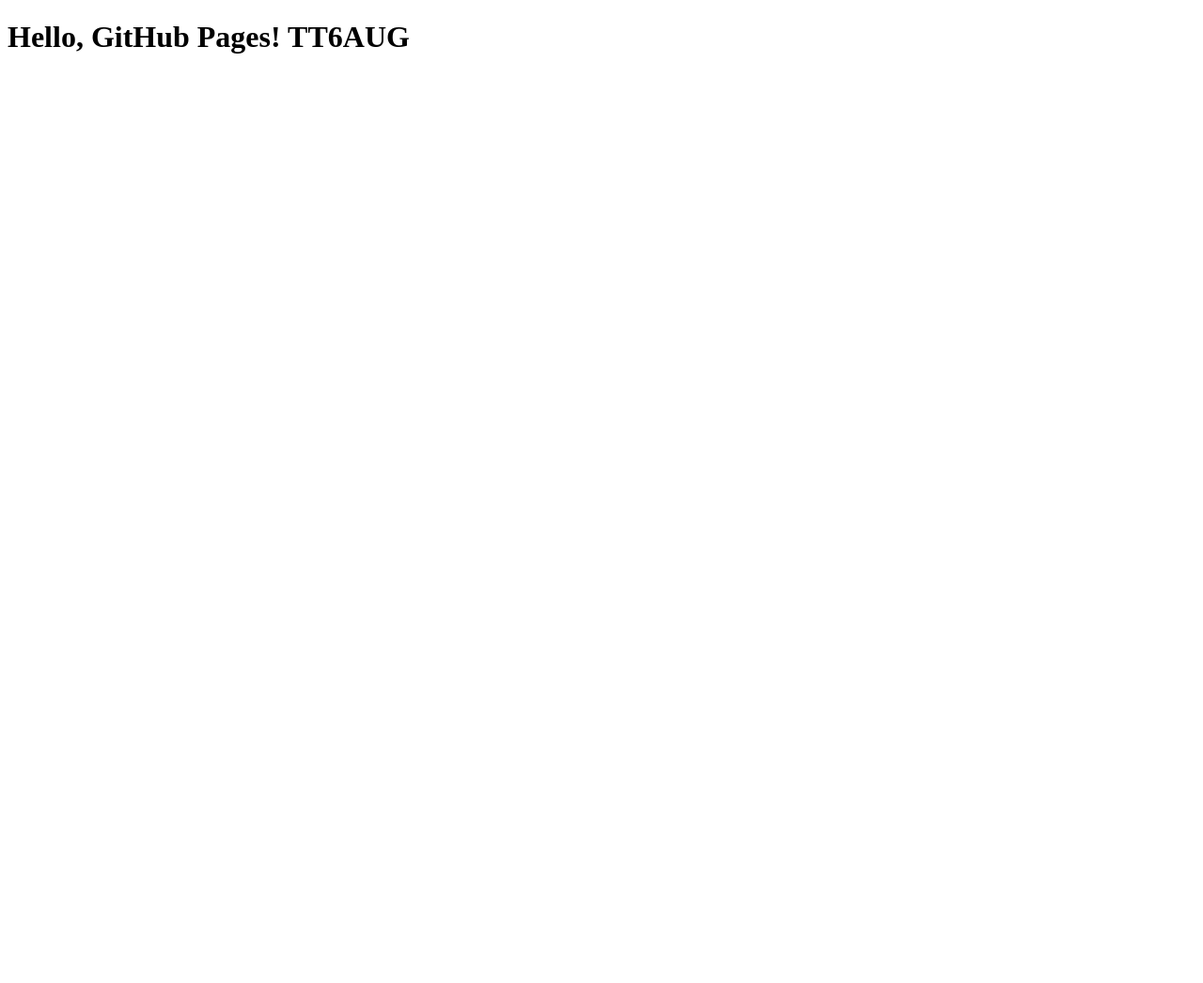
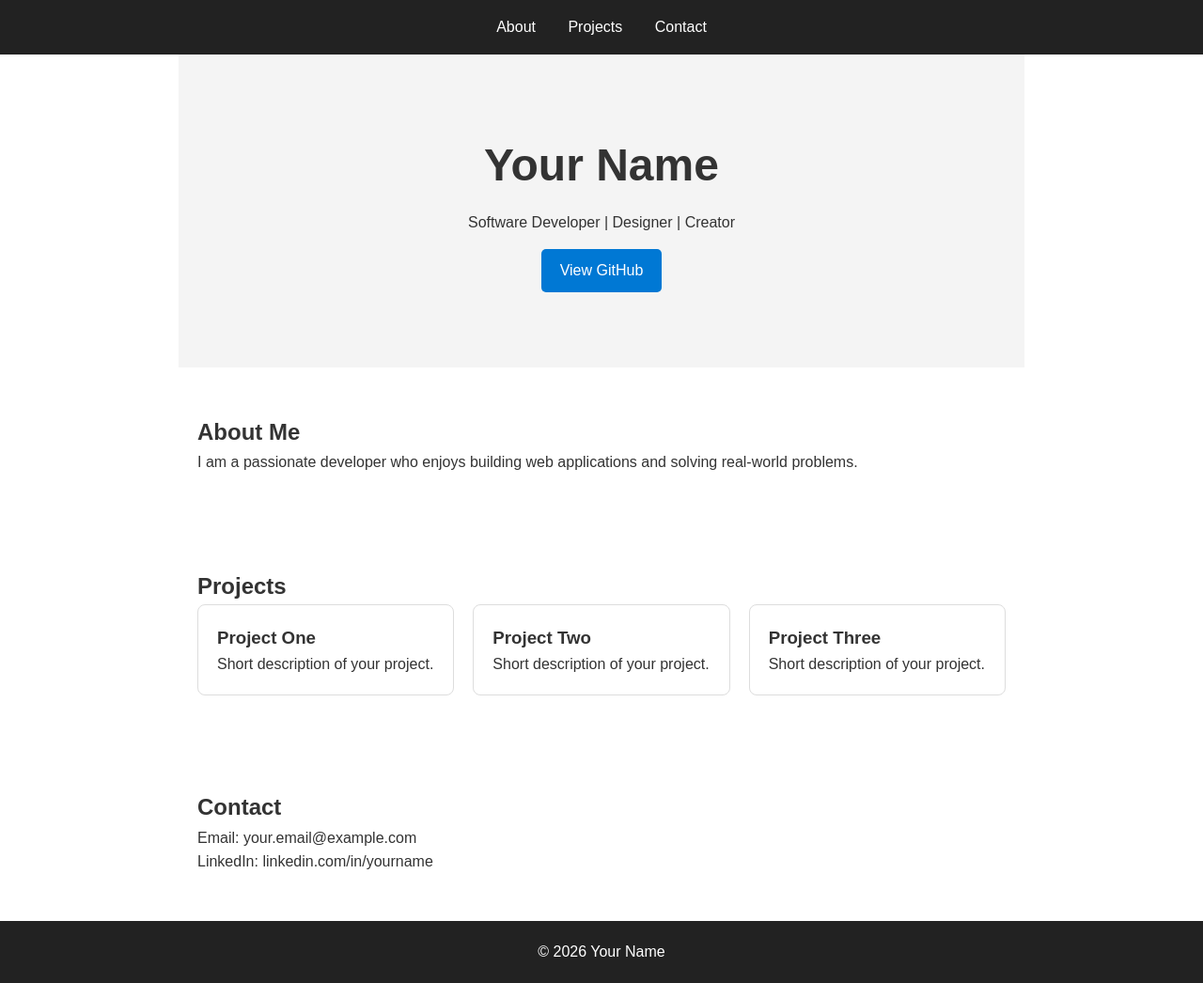
Before and after one commit to TT6AUG/TT6AUG.github.io, a plain HTML site: page index.html in a window 1280 px wide. Shown: the whole page at 94% size. Before the commit the page ends 800 px from the top, so only its background shows below. Drawn offline with Linux system fonts and the light colour scheme.

Commit message:
Revamp index.html with enhanced layout and content
Added meta tags for character set and viewport. Enhanced styling for layout and design. Updated title and added sections for About, Projects, and Contact.

```diff
--- a/index.html
+++ b/index.html
@@ -1,9 +1,136 @@
 <!DOCTYPE html>
-<html>
+<html lang="en">
 <head>
-    <title>My Website TT6AUG</title>
+    <meta charset="UTF-8">
+    <meta name="viewport" content="width=device-width, initial-scale=1.0">
+    <title>My Website TT6AUG Your Name | Portfolio</title>
+    <style>
+        * {
+            margin: 0;
+            padding: 0;
+            box-sizing: border-box;
+        }
+
+        body {
+            font-family: Arial, sans-serif;
+            line-height: 1.6;
+            color: #333;
+        }
+
+        nav {
+            background: #222;
+            color: white;
+            padding: 1rem;
+            text-align: center;
+        }
+
+        nav a {
+            color: white;
+            text-decoration: none;
+            margin: 0 15px;
+        }
+
+        .hero {
+            text-align: center;
+            padding: 80px 20px;
+            background: #f4f4f4;
+        }
+
+        .hero h1 {
+            font-size: 3rem;
+            margin-bottom: 10px;
+        }
+
+        section {
+            max-width: 900px;
+            margin: auto;
+            padding: 50px 20px;
+        }
+
+        .projects {
+            display: grid;
+            grid-template-columns: repeat(auto-fit, minmax(250px, 1fr));
+            gap: 20px;
+        }
+
+        .card {
+            border: 1px solid #ddd;
+            padding: 20px;
+            border-radius: 8px;
+        }
+
+        footer {
+            text-align: center;
+            padding: 20px;
+            background: #222;
+            color: white;
+        }
+
+        .btn {
+            display: inline-block;
+            background: #0078d4;
+            color: white;
+            padding: 10px 20px;
+            border-radius: 5px;
+            text-decoration: none;
+            margin-top: 15px;
+        }
+    </style>
 </head>
 <body>
-    <h1>Hello, GitHub Pages! TT6AUG</h1>
+
+<nav>
+    <a href="#about">About</a>
+    <a href="#projects">Projects</a>
+    <a href="#contact">Contact</a>
+</nav>
+
+<section class="hero">
+    <h1>Your Name</h1>
+    <p>Software Developer | Designer | Creator</p>
+    <a href="https://github.com/yourusername" class="btn">
+        View GitHub
+    </a>
+</section>
+
+<section id="about">
+    <h2>About Me</h2>
+    <p>
+        I am a passionate developer who enjoys building web
+        applications and solving real-world problems.
+    </p>
+</section>
+
+<section id="projects">
+    <h2>Projects</h2>
+
+    <div class="projects">
+        <div class="card">
+            <h3>Project One</h3>
+            <p>Short description of your project.</p>
+        </div>
+
+        <div class="card">
+            <h3>Project Two</h3>
+            <p>Short description of your project.</p>
+        </div>
+
+        <div class="card">
+            <h3>Project Three</h3>
+            <p>Short description of your project.</p>
+        </div>
+    </div>
+</section>
+
+<section id="contact">
+    <h2>Contact</h2>
+    <p>Email: your.email@example.com</p>
+    <p>LinkedIn: linkedin.com/in/yourname</p>
+</section>
+
+<footer>
+    <p>© 2026 Your Name</p>
+</footer>
+
 </body>
 </html>
```
